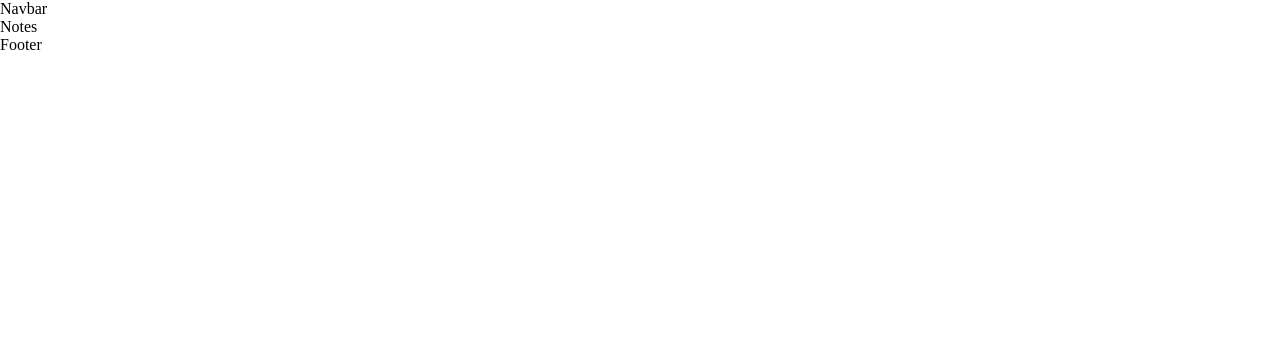
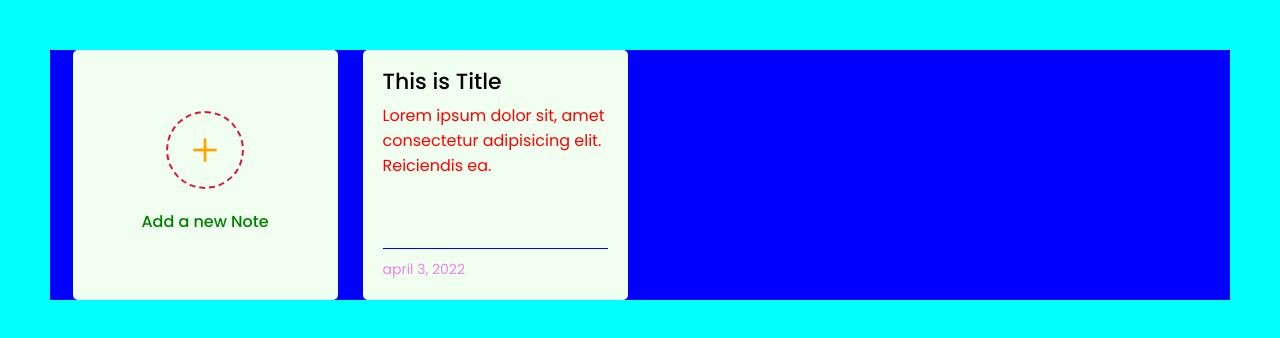
Before and after one commit to tusharbarmase/web-apps, a React (Create React App) app in the folder frontend/: page /notes in a window 1280 px wide. Shown: the top 338 px of the page. Built offline with nearby package versions, Linux system fonts and the light colour scheme.

Commit message:
notes app layout

```diff
--- a/frontend/public/index.html
+++ b/frontend/public/index.html
@@ -10,6 +10,7 @@
       content="Web Apps created using React"
     />
     <link rel="manifest" href="%PUBLIC_URL%/manifest.json" />
+    <link rel="stylesheet" href="https://fonts.googleapis.com/css2?family=Material+Symbols+Outlined:opsz,wght,FILL,GRAD@20..48,100..700,0..1,-50..200" />
     <title>Web Apps</title>
   </head>
   <body>
--- a/frontend/src/index.css
+++ b/frontend/src/index.css
@@ -1,5 +1,14 @@
+@import url('https://fonts.googleapis.com/css2?family=Poppins:wght@400;500;600;700&display=swap');
+
 *{
   margin: 0;
   padding: 0;
   box-sizing: border-box;
+  font-family: 'Poppins', sans-serif;
 }
+
+body{
+  background-color: aqua;
+  max-width: 1800px;
+  margin: auto;
+}
--- a/frontend/src/index.js
+++ b/frontend/src/index.js
@@ -9,8 +9,6 @@ import Navbar from "./components/Navbar";
 const root = ReactDOM.createRoot(document.getElementById('root'));
 root.render(
   <BrowserRouter>
-    <Navbar />
     <App />
-    <Footer />
   </BrowserRouter>
 );
--- /dev/null
+++ b/frontend/src/pages/Notes.css
@@ -0,0 +1,81 @@
+.wrapper{
+  margin: 50px;
+  background-color: blue;
+  display: grid;
+  grid-template-columns: repeat(auto-fill, 265px);
+  justify-content: center;
+  gap: 25px;
+}
+
+.wrapper li{
+  height:250px;
+  list-style: none;
+  background-color: honeydew;
+  border-radius: 5px;
+  padding: 15px 20px 20px;
+}
+
+.add-box, .add-icon, .bottom-content{
+  display: flex;
+  align-items: center;
+  justify-content: space-between;
+}
+
+.add-box{
+  flex-direction: column;
+  justify-content: center;
+  cursor: pointer;
+}
+
+.add-box .add-icon{
+  height: 78px;
+  width: 78px;
+  border-radius: 50%;
+  justify-content: center;
+  color: orange;
+  font-size: 40px;
+  border: 2px dashed crimson;
+}
+
+.add-box p{
+  color: green;
+  font-weight: 500;
+  margin-top: 20px;
+}
+
+.wrapper .note{
+  display: flex;
+  flex-direction: column;
+  justify-content: space-between;
+}
+
+.details p{
+  font-size: 22px;
+  font-weight: 500;
+}
+
+.details span{
+  display: block;
+  margin-top: 5px;
+  color: red;
+  font-size: 16px;
+  max-height: 140px;
+  overflow-y: auto;
+}
+
+.note .bottom-content{
+  padding-top: 10px;
+  border-top: 1px solid blue;
+}
+
+.bottom-content span{
+  color: violet;
+  font-size: 14px;
+}
+
+@media screen and (max-width: 680px){
+  .wrapper{
+    margin: 15px;
+    grid-template-columns: repeat(auto-fill, 100%);
+  }
+}
--- a/frontend/src/pages/Notes.js
+++ b/frontend/src/pages/Notes.js
@@ -1,9 +1,29 @@
-import React from 'react'
+import React from "react";
+import "./Notes.css";
 
 const Notes = () => {
   return (
-    <div>Notes</div>
-  )
-}
+    <>
+      <div className="wrapper">
+        <li className="add-box">
+          <span className="add-icon material-symbols-outlined">add</span>
+          <p>Add a new Note</p>
+        </li>
+        <li className="note">
+          <div className="details">
+            <p>This is Title</p>
+            <span>
+              Lorem ipsum dolor sit, amet consectetur adipisicing elit.
+              Reiciendis ea.
+            </span>
+          </div>
+          <div className="bottom-content">
+            <span>april 3, 2022</span>
+          </div>
+        </li>
+      </div>
+    </>
+  );
+};
 
-export default Notes
+export default Notes;
```
